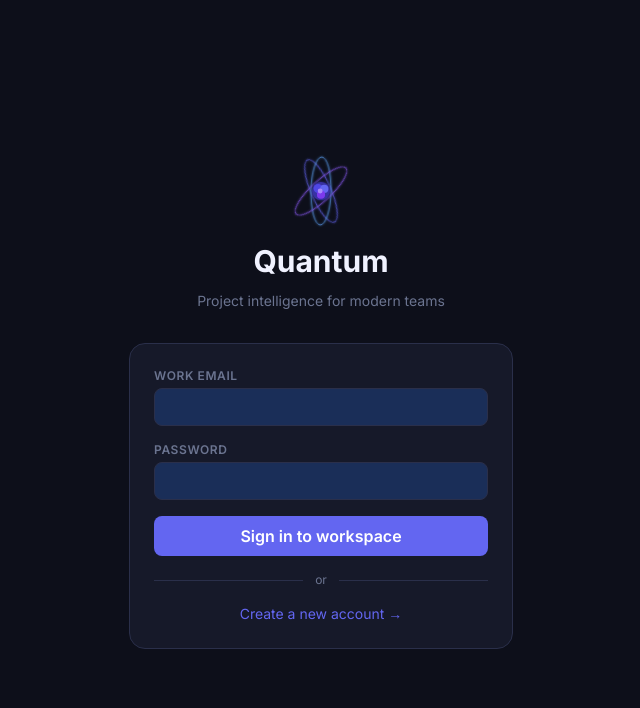
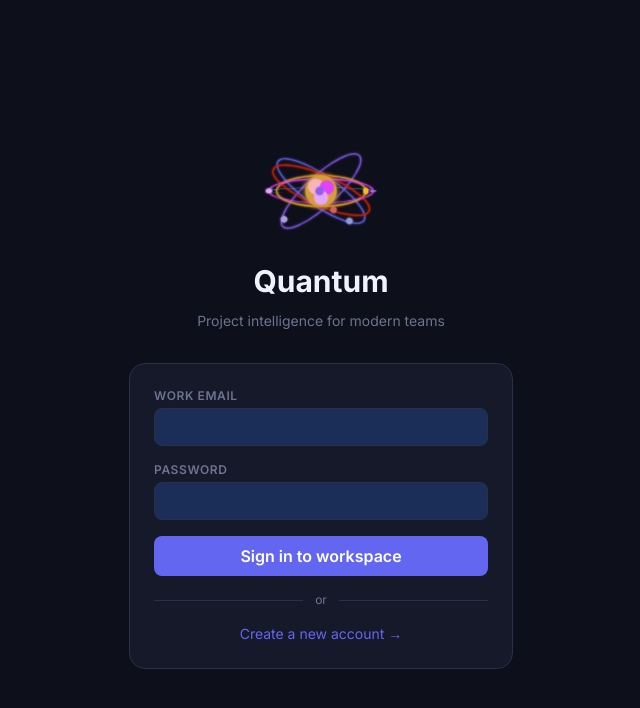
Before and after one commit to zstem001hz-droid/quantum, a React (Vite) app in the folder client/: page /login in a window 1280 px wide. Shown: the top 708 px of the page, without its empty margins (319-959 px from the left). Built offline with nearby package versions, Linux system fonts and the light colour scheme; no server answers.

Commit message:
feat: enhance QuantumLogo with 6-ring multi-axis animation and update auth pages

```diff
--- a/client/src/components/animations/QuantumLogo.tsx
+++ b/client/src/components/animations/QuantumLogo.tsx
@@ -1,20 +1,39 @@
-import { motion } from "framer-motion";
+import { motion } from 'framer-motion';
 
 interface QuantumLogoProps {
   size?: number;
   className?: string;
 }
 
-const QuantumLogo = ({ size = 80, className = "" }: QuantumLogoProps) => {
+// Nucleus fill keyframes — cycles through the full quantum color spectrum
+const nucleusColors = ['#6366f1', '#e040fb', '#d4a017', '#cc2200', '#1e1b4b', '#6366f1'];
+
+// Alternating spectrum for staggered nucleus circles
+const nucleusAlt = ['#a78bfa', '#f0abfc', '#fbbf24', '#f87171', '#2e1065', '#a78bfa'];
+
+// Parametric ellipse path — x = rx·cos(θ), y = ry·sin(θ) at 45° intervals — electron traces the full orbital path
+const orbitPath = {
+  cx: [85, 60, 0, -60, -85, -60, 0, 60, 85],
+  cy: [0, 18, 25, 18, 0, -18, -25, -18, 0],
+};
+const orbitTimes = [0, 0.125, 0.25, 0.375, 0.5, 0.625, 0.75, 0.875, 1];
+
+// QuantumLogo — animated SVG atom with multi-axis orbital rings, electrons, and color-cycling nucleus
+// size prop controls display dimensions — use large values on auth pages, small on navbar
+const QuantumLogo = ({ size = 120, className = '' }: QuantumLogoProps) => {
   return (
-    <svg
+    <div
+      style={{ width: size, height: size, perspective: 600 }}
+      className={className}
+    >
+      <motion.svg
         width={size}
         height={size}
         viewBox="-100 -100 200 200"
-      className={className}
+        animate={{ scale: [1, 1.07, 0.97, 1.04, 1] }}
+        transition={{ duration: 4, repeat: Infinity, ease: 'easeInOut' }}
       >
         <defs>
-        {/* Soft glow for orbital rings */}
           <filter id="ring-glow">
             <feGaussianBlur stdDeviation="2" result="blur" />
             <feMerge>
@@ -22,9 +41,15 @@ const QuantumLogo = ({ size = 80, className = "" }: QuantumLogoProps) => {
               <feMergeNode in="SourceGraphic" />
             </feMerge>
           </filter>
-        {/* Stronger glow for nucleus */}
           <filter id="nucleus-glow">
-          <feGaussianBlur stdDeviation="4" result="blur" />
+            <feGaussianBlur stdDeviation="5" result="blur" />
+            <feMerge>
+              <feMergeNode in="blur" />
+              <feMergeNode in="SourceGraphic" />
+            </feMerge>
+          </filter>
+          <filter id="electron-glow">
+            <feGaussianBlur stdDeviation="2" result="blur" />
             <feMerge>
               <feMergeNode in="blur" />
               <feMergeNode in="SourceGraphic" />
@@ -32,81 +57,133 @@ const QuantumLogo = ({ size = 80, className = "" }: QuantumLogoProps) => {
           </filter>
         </defs>
 
-      {/* Orbital Ring 1 — indigo, slow forward rotation */}
+        {/* Ring 1 — indigo, rotateZ forward, 5s */}
         <motion.g
-        style={{ transformOrigin: "0px 0px" }}
-        animate={{ rotate: 360 }}
-        transition={{ duration: 8, repeat: Infinity, ease: "linear" }}
+          style={{ transformOrigin: '0px 0px' }}
+          animate={{ rotate: 360, opacity: [0.7, 1, 0.7] }}
+          transition={{
+            rotate: { duration: 5, repeat: Infinity, ease: 'linear' },
+            opacity: { duration: 2, repeat: Infinity, ease: 'easeInOut' },
+          }}
         >
-        <ellipse
-          cx="0"
-          cy="0"
-          rx="85"
-          ry="25"
-          fill="none"
-          stroke="#6366f1"
-          strokeWidth="1.5"
-          filter="url(#ring-glow)"
+          <ellipse cx="0" cy="0" rx="85" ry="25" fill="none" stroke="#6366f1" strokeWidth="2" filter="url(#ring-glow)" />
+          <motion.circle
+            r="5" fill="#a5b4fc" filter="url(#electron-glow)"
+            animate={orbitPath}
+            transition={{ duration: 5, repeat: Infinity, ease: 'linear', times: orbitTimes }}
           />
         </motion.g>
 
-      {/* Orbital Ring 2 — electric blue, reverse rotation, offset 60° */}
+        {/* Ring 2 — electric blue, rotateX (front-to-back), 7s */}
         <motion.g
-        style={{ transformOrigin: "0px 0px" }}
-        initial={{ rotate: 60 }}
-        animate={{ rotate: -300 }}
-        transition={{ duration: 6, repeat: Infinity, ease: "linear" }}
+          style={{ transformOrigin: '0px 0px' }}
+          animate={{ rotateX: 360, opacity: [1, 0.6, 1] }}
+          transition={{
+            rotateX: { duration: 7, repeat: Infinity, ease: 'linear' },
+            opacity: { duration: 3, repeat: Infinity, ease: 'easeInOut' },
+          }}
         >
-        <ellipse
-          cx="0"
-          cy="0"
-          rx="85"
-          ry="25"
-          fill="none"
-          stroke="#60a5fa"
-          strokeWidth="1.5"
-          filter="url(#ring-glow)"
+          <ellipse cx="0" cy="0" rx="85" ry="25" fill="none" stroke="#60a5fa" strokeWidth="2" filter="url(#ring-glow)" />
+          <circle cx="85" cy="0" r="5" fill="#93c5fd" filter="url(#electron-glow)" />
+        </motion.g>
+
+        {/* Ring 3 — purple, rotateZ forward, offset 120°, 10s */}
+        <motion.g
+          style={{ transformOrigin: '0px 0px' }}
+          initial={{ rotate: 120 }}
+          animate={{ rotate: 480, opacity: [0.8, 1, 0.8] }}
+          transition={{
+            rotate: { duration: 10, repeat: Infinity, ease: 'linear' },
+            opacity: { duration: 2.5, repeat: Infinity, ease: 'easeInOut' },
+          }}
+        >
+          <ellipse cx="0" cy="0" rx="85" ry="25" fill="none" stroke="#8b5cf6" strokeWidth="2" filter="url(#ring-glow)" />
+          <motion.circle
+            r="5" fill="#c4b5fd" filter="url(#electron-glow)"
+            animate={orbitPath}
+            transition={{ duration: 10, repeat: Infinity, ease: 'linear', times: orbitTimes }}
           />
         </motion.g>
 
-      {/* Orbital Ring 3 — purple, slower forward, offset 120° */}
+        {/* Ring 4 — gold, rotateY (side-to-side), 6s */}
         <motion.g
-        style={{ transformOrigin: "0px 0px" }}
-        initial={{ rotate: 120 }}
-        animate={{ rotate: 480 }}
-        transition={{ duration: 10, repeat: Infinity, ease: "linear" }}
+          style={{ transformOrigin: '0px 0px' }}
+          animate={{ rotateY: 360, opacity: [0.6, 1, 0.6] }}
+          transition={{
+            rotateY: { duration: 6, repeat: Infinity, ease: 'linear' },
+            opacity: { duration: 3.5, repeat: Infinity, ease: 'easeInOut' },
+          }}
         >
-        <ellipse
-          cx="0"
-          cy="0"
-          rx="85"
-          ry="25"
-          fill="none"
-          stroke="#8b5cf6"
-          strokeWidth="1.5"
-          filter="url(#ring-glow)"
+          <ellipse cx="0" cy="0" rx="85" ry="25" fill="none" stroke="#d4a017" strokeWidth="2.5" filter="url(#ring-glow)" />
+          <circle cx="85" cy="0" r="5" fill="#fbbf24" filter="url(#electron-glow)" />
+        </motion.g>
+
+        {/* Ring 5 — crimson, rotateZ reverse, offset 90°, 8s */}
+        <motion.g
+          style={{ transformOrigin: '0px 0px' }}
+          initial={{ rotate: 90 }}
+          animate={{ rotate: -270, opacity: [1, 0.7, 1] }}
+          transition={{
+            rotate: { duration: 8, repeat: Infinity, ease: 'linear' },
+            opacity: { duration: 2, repeat: Infinity, ease: 'easeInOut' },
+          }}
+        >
+          <ellipse cx="0" cy="0" rx="85" ry="25" fill="none" stroke="#cc2200" strokeWidth="2.5" filter="url(#ring-glow)" />
+          <motion.circle
+            r="5" fill="#f87171" filter="url(#electron-glow)"
+            animate={orbitPath}
+            transition={{ duration: 8, repeat: Infinity, ease: 'linear', times: orbitTimes }}
           />
         </motion.g>
 
-      {/* Nucleus — pulsing cluster of spheres */}
+        {/* Ring 6 — magenta, rotateX reverse, 9s */}
         <motion.g
-        animate={{ scale: [1, 1.1, 1] }}
-        transition={{ duration: 3, repeat: Infinity, ease: "easeInOut" }}
-        style={{ transformOrigin: "0px 0px" }}
+          style={{ transformOrigin: '0px 0px' }}
+          animate={{ rotateX: -360, opacity: [0.7, 1, 0.7] }}
+          transition={{
+            rotateX: { duration: 9, repeat: Infinity, ease: 'linear' },
+            opacity: { duration: 4, repeat: Infinity, ease: 'easeInOut' },
+          }}
         >
-        <circle
-          cx="0"
-          cy="0"
-          r="22"
-          fill="#3730a3"
+          <ellipse cx="0" cy="0" rx="85" ry="25" fill="none" stroke="#e040fb" strokeWidth="2" filter="url(#ring-glow)" />
+          <circle cx="-85" cy="0" r="5" fill="#f0abfc" filter="url(#electron-glow)" />
+        </motion.g>
+
+        {/* Nucleus — all circles color cycling, organic pulse */}
+        <motion.g
+          style={{ transformOrigin: '0px 0px' }}
+          animate={{ scale: [1, 1.2, 0.92, 1.15, 1] }}
+          transition={{ duration: 2.5, repeat: Infinity, ease: 'easeInOut' }}
+        >
+          <motion.circle
+            cx="0" cy="0" r="22"
+            animate={{ fill: nucleusColors }}
+            transition={{ duration: 4, repeat: Infinity, ease: 'easeInOut' }}
             filter="url(#nucleus-glow)"
           />
-        <circle cx="-7" cy="-6" r="11" fill="#4f46e5" />
-        <circle cx="8" cy="-5" r="10" fill="#6366f1" />
-        <circle cx="0" cy="9" r="10" fill="#7c3aed" />
-        <circle cx="-2" cy="0" r="6" fill="#a78bfa" />
+          <motion.circle
+            cx="-7" cy="-6" r="11"
+            animate={{ fill: nucleusAlt }}
+            transition={{ duration: 4, repeat: Infinity, ease: 'easeInOut', delay: 0.3 }}
+          />
+          <motion.circle
+            cx="8" cy="-5" r="10"
+            animate={{ fill: nucleusColors }}
+            transition={{ duration: 4, repeat: Infinity, ease: 'easeInOut', delay: 0.6 }}
+          />
+          <motion.circle
+            cx="0" cy="9" r="10"
+            animate={{ fill: nucleusAlt }}
+            transition={{ duration: 4, repeat: Infinity, ease: 'easeInOut', delay: 0.9 }}
+          />
+          <motion.circle
+            cx="-2" cy="0" r="6"
+            animate={{ fill: nucleusColors }}
+            transition={{ duration: 4, repeat: Infinity, ease: 'easeInOut', delay: 1.2 }}
+          />
         </motion.g>
-    </svg>
+      </motion.svg>
+    </div>
   );
 };
 
--- a/client/src/pages/LoginPage.tsx
+++ b/client/src/pages/LoginPage.tsx
@@ -1,4 +1,5 @@
-import { useState } from "react";
+import { useState } from 'react';
+import type { FormEvent } from 'react';
 import { Link, useNavigate } from "react-router-dom";
 import { motion } from "framer-motion";
 import QuantumLogo from "../components/animations/QuantumLogo";
@@ -13,7 +14,7 @@ export default function LoginPage() {
   const { login } = useAuth();
   const navigate = useNavigate();
 
-  const handleSubmit = async (e: React.FormEvent) => {
+const handleSubmit = async (e: FormEvent<HTMLFormElement>) => {
     e.preventDefault();
     setError("");
     setLoading(true);
@@ -40,7 +41,7 @@ export default function LoginPage() {
       >
         {/* Logo */}
         <div className="flex flex-col items-center gap-3">
-          <QuantumLogo size={80} />
+          <QuantumLogo size={120} />
           <h1 className="text-3xl font-bold text-quantum-text">Quantum</h1>
           <p className="text-quantum-muted text-sm text-center">
             Project intelligence for modern teams
--- a/client/src/pages/RegisterPage.tsx
+++ b/client/src/pages/RegisterPage.tsx
@@ -1,4 +1,5 @@
 import { useState } from "react";
+import type { FormEvent } from 'react';
 import { Link, useNavigate } from "react-router-dom";
 import { motion } from "framer-motion";
 import QuantumLogo from "../components/animations/QuantumLogo";
@@ -16,7 +17,7 @@ export default function RegisterPage() {
   const { login } = useAuth();
   const navigate = useNavigate();
 
-  const handleSubmit = async (e: React.FormEvent) => {
+const handleSubmit = async (e: FormEvent<HTMLFormElement>) => {
     e.preventDefault();
     setError("");
     if (password !== confirmPassword) {
```
Lines whose indentation alone changed are shown as unchanged.
